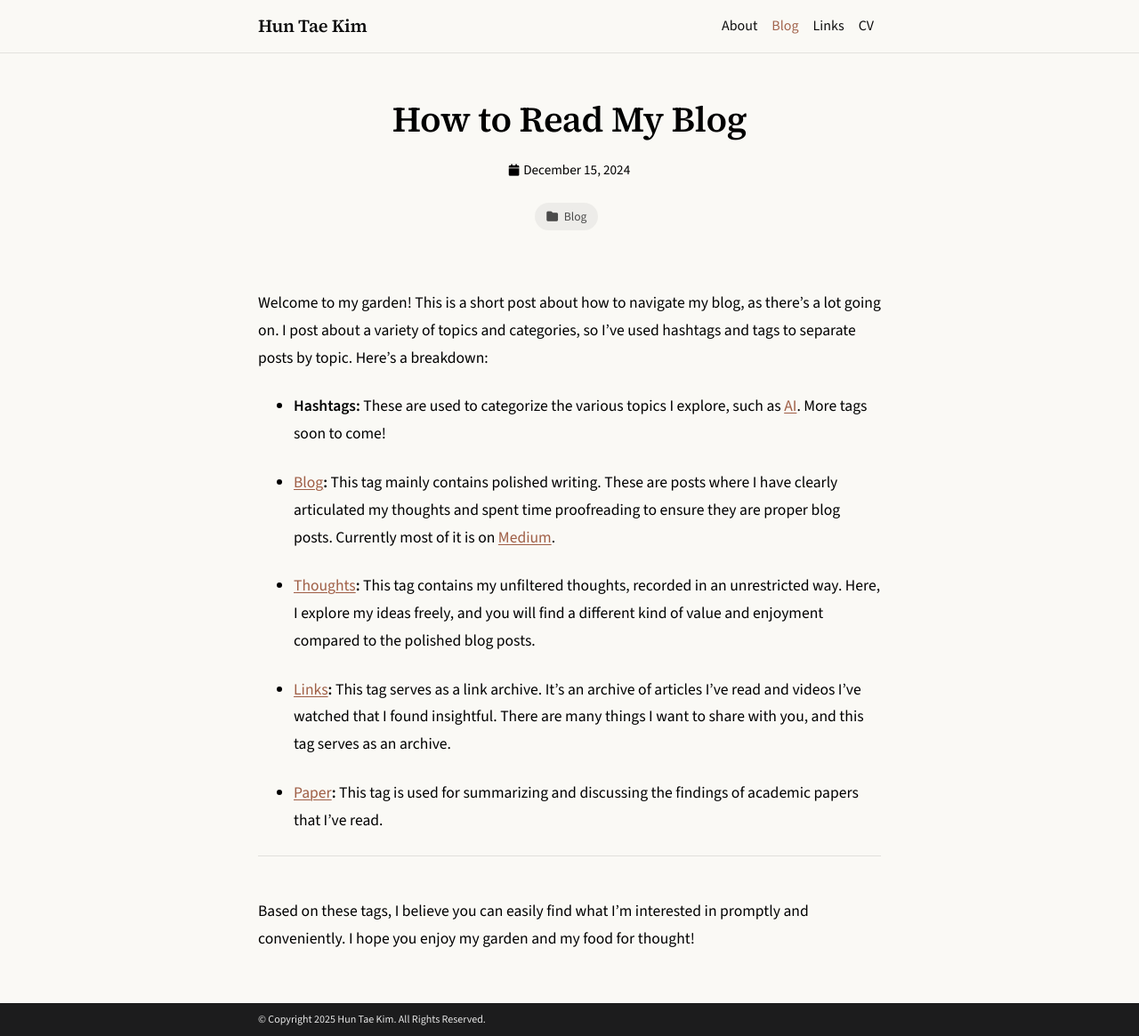
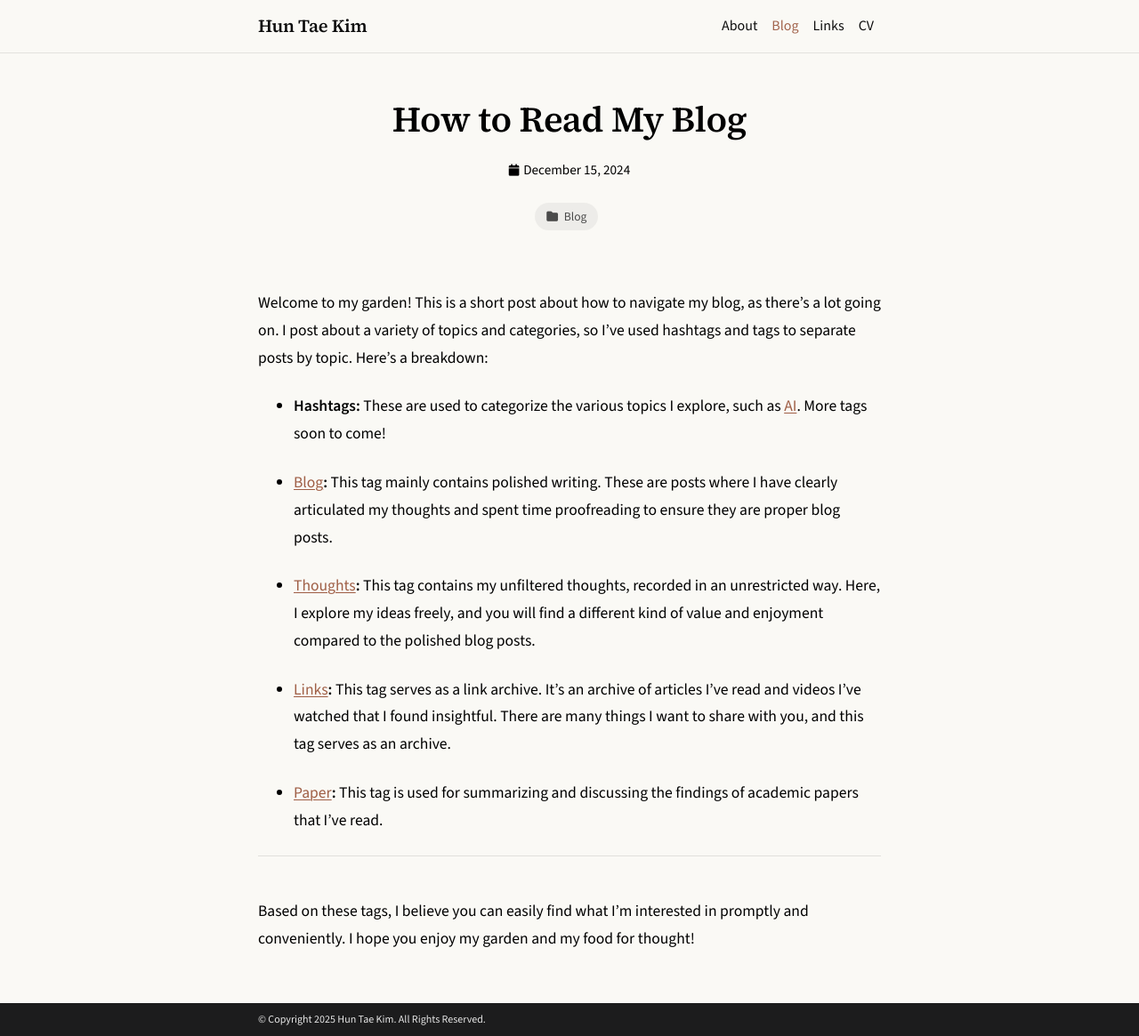
Before and after one commit to ht0324/ht0324.github.io, a Jekyll site: the page built from _posts/2024-12-15-readme.md, in a window 1280 px wide and 1165 px high. Shown: the whole window at 89% size. Built offline with Jekyll 4.4.1, drawn with Linux system fonts in a browser that asks for light colours; comment, search, counter and statistics services are not loaded; a style sheet for code colours, icons or effects is not loaded.

Commit message:
Update blog post links for improved navigation and correct title in GPT-4 image generation post for consistency.

```diff
--- a/_posts/2024-12-15-readme.md
+++ b/_posts/2024-12-15-readme.md
@@ -12,7 +12,7 @@
 
 *   **Hashtags:** These are used to categorize the various topics I explore, such as [AI](https://ht0324.github.io/blog/tag/ai). More tags soon to come!
 
-*   **[Blog](https://medium.com/@FdForThought):** This tag mainly contains polished writing. These are posts where I have clearly articulated my thoughts and spent time proofreading to ensure they are proper blog posts. Currently most of it is on [Medium](https://medium.com/@FdForThought).
+*   **[Blog](https://ht0324.github.io/blog/category/blog/):** This tag mainly contains polished writing. These are posts where I have clearly articulated my thoughts and spent time proofreading to ensure they are proper blog posts.
 
 *   **[Thoughts](https://ht0324.github.io/blog/category/thoughts):** This tag contains my unfiltered thoughts, recorded in an unrestricted way. Here, I explore my ideas freely, and you will find a different kind of value and enjoyment compared to the polished blog posts.
 
```
Also changed, not shown: _posts/2025-03-26-gpt4-image-generation.md (+1 -1 lines).
